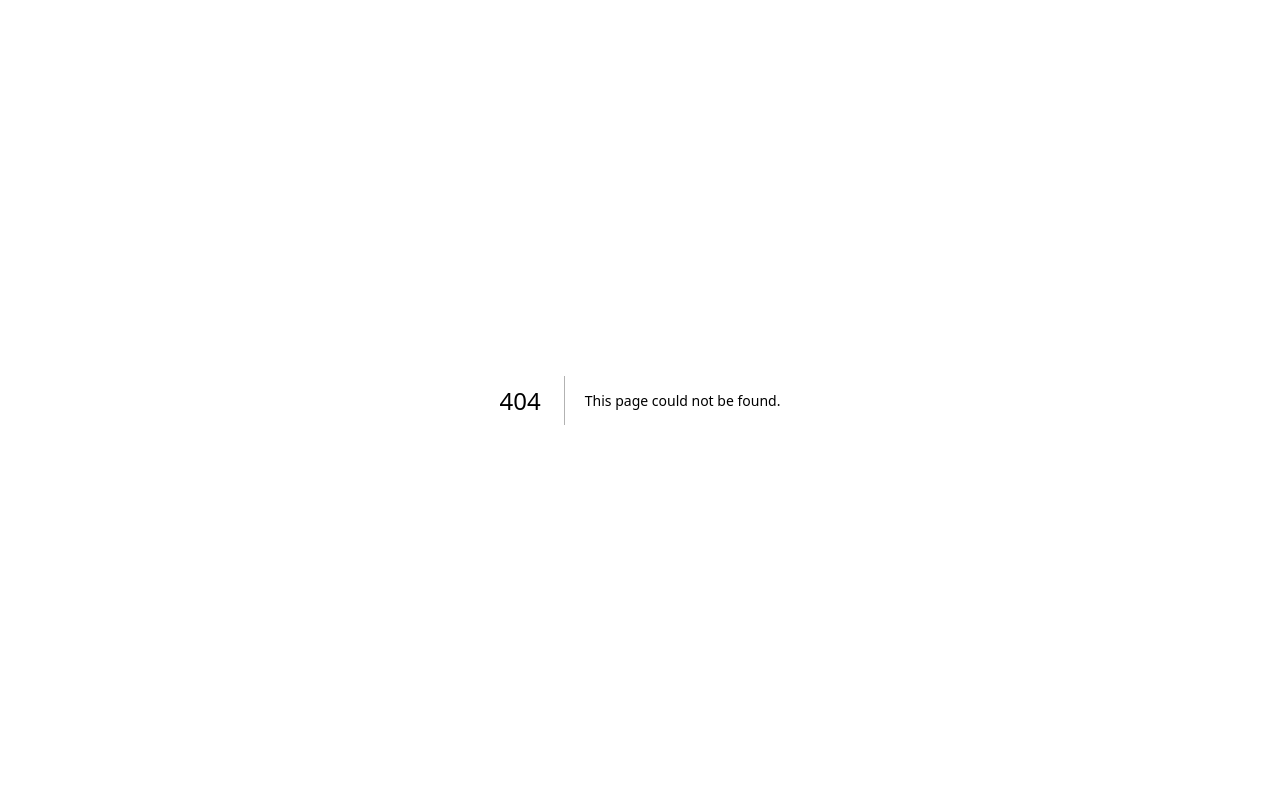
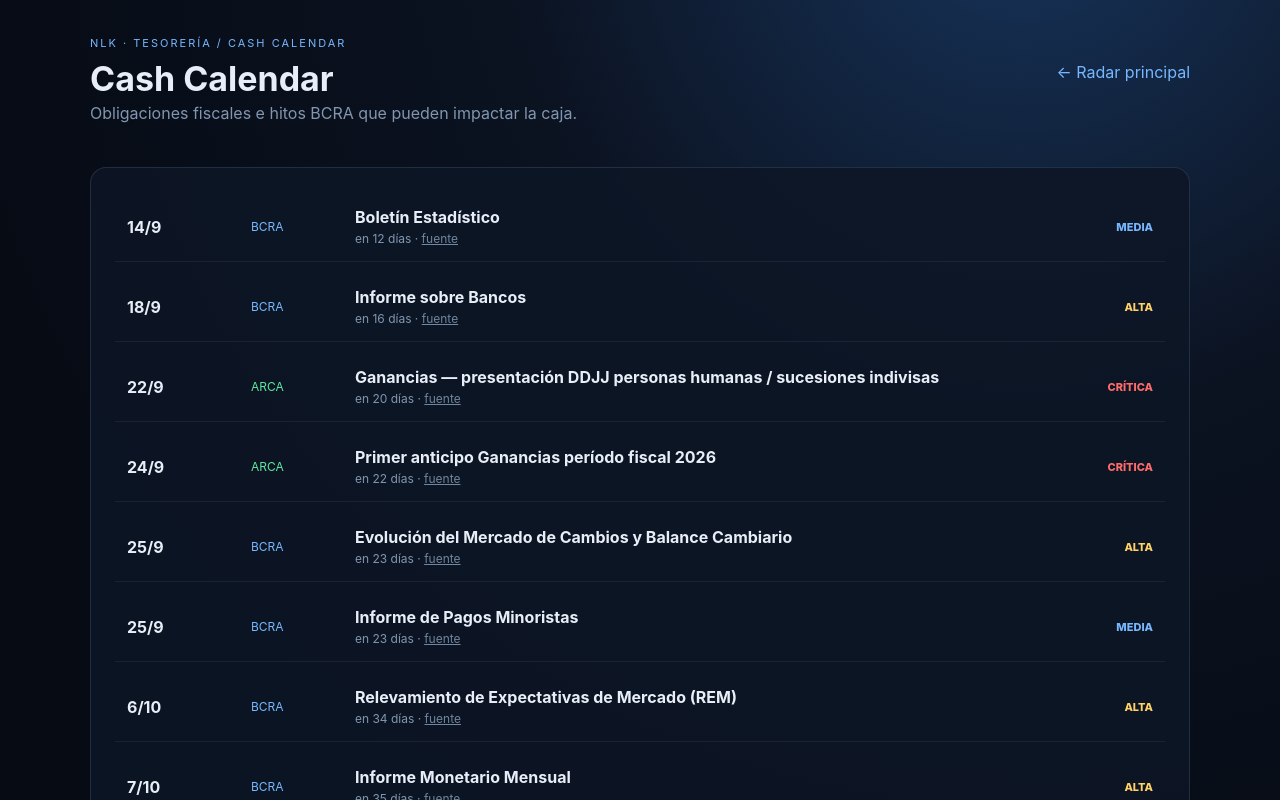
Before and after one commit to tesoreria-radar/tesoreria-radar, a Next.js app: page /cash-calendar in a window 1280 px wide. Before the commit this address had no page. Shown: the top 800 px of the page. Built offline with nearby package versions, Linux system fonts and the light colour scheme.

Commit message:
feat: add treasury cash calendar screen

```diff
--- /dev/null
+++ b/app/cash-calendar/page.tsx
@@ -0,0 +1,44 @@
+'use client';
+
+import { useEffect, useState } from 'react';
+
+type EventItem = { date: string; type: string; title: string; priority: string; source: string; daysUntil: number };
+type Calendar = { ok?: boolean; checkedAt?: string; upcoming?: EventItem[]; methodology?: string };
+
+const priorityColor = (priority: string) => priority === 'CRÍTICA' ? '#ff6b6b' : priority === 'ALTA' ? '#ffd166' : '#77b7ff';
+
+export default function CashCalendarPage() {
+  const [data, setData] = useState<Calendar>({});
+
+  async function refresh() {
+    const response = await fetch('/api/treasury/calendar', { cache: 'no-store' });
+    setData(await response.json());
+  }
+
+  useEffect(() => {
+    refresh();
+    const id = window.setInterval(refresh, 300000);
+    return () => window.clearInterval(id);
+  }, []);
+
+  return <main style={{ minHeight: '100vh', background: 'radial-gradient(circle at 80% -10%, #17345b 0, #0b1220 34%, #060b14 70%)', color: '#e8eef8', fontFamily: 'Inter,system-ui', padding: 36 }}>
+    <div style={{ maxWidth: 1100, margin: '0 auto' }}>
+      <div style={{ color: '#77b7ff', letterSpacing: 2, fontSize: 11 }}>NLK · TESORERÍA / CASH CALENDAR</div>
+      <div style={{ display: 'flex', justifyContent: 'space-between', alignItems: 'flex-start' }}>
+        <div><h1 style={{ fontSize: 34, margin: '8px 0 4px' }}>Cash Calendar</h1><p style={{ color: '#8196b0', marginTop: 0 }}>Obligaciones fiscales e hitos BCRA que pueden impactar la caja.</p></div>
+        <a href="/" style={{ color: '#77b7ff', textDecoration: 'none', paddingTop: 12 }}>← Radar principal</a>
+      </div>
+      <section style={{ marginTop: 28, background: 'rgba(13,23,38,.86)', border: '1px solid rgba(124,162,204,.18)', borderRadius: 16, padding: 24 }}>
+        <div style={{ display: 'grid', gap: 10 }}>
+          {(data.upcoming || []).map(event => <div key={`${event.date}-${event.title}`} style={{ display: 'grid', gridTemplateColumns: '110px 90px 1fr 100px', gap: 14, alignItems: 'center', padding: '15px 12px', borderBottom: '1px solid rgba(124,162,204,.10)' }}>
+            <b>{new Date(`${event.date}T12:00:00-03:00`).toLocaleDateString('es-AR', { day: '2-digit', month: '2-digit' })}</b>
+            <span style={{ color: event.type === 'ARCA' ? '#5ee7a0' : '#77b7ff', fontSize: 12 }}>{event.type}</span>
+            <div><div style={{ fontWeight: 700 }}>{event.title}</div><div style={{ color: '#8196b0', fontSize: 12, marginTop: 4 }}>{event.daysUntil === 0 ? 'HOY' : `en ${event.daysUntil} días`} · <a href={event.source} target="_blank" rel="noreferrer" style={{ color: '#71869f' }}>fuente</a></div></div>
+            <span style={{ color: priorityColor(event.priority), fontWeight: 800, fontSize: 11, textAlign: 'right' }}>{event.priority}</span>
+          </div>)}
+        </div>
+      </section>
+      <div style={{ marginTop: 18, fontSize: 11, color: '#71869f' }}>{data.methodology || 'Cargando agenda…'}</div>
+    </div>
+  </main>;
+}
```
